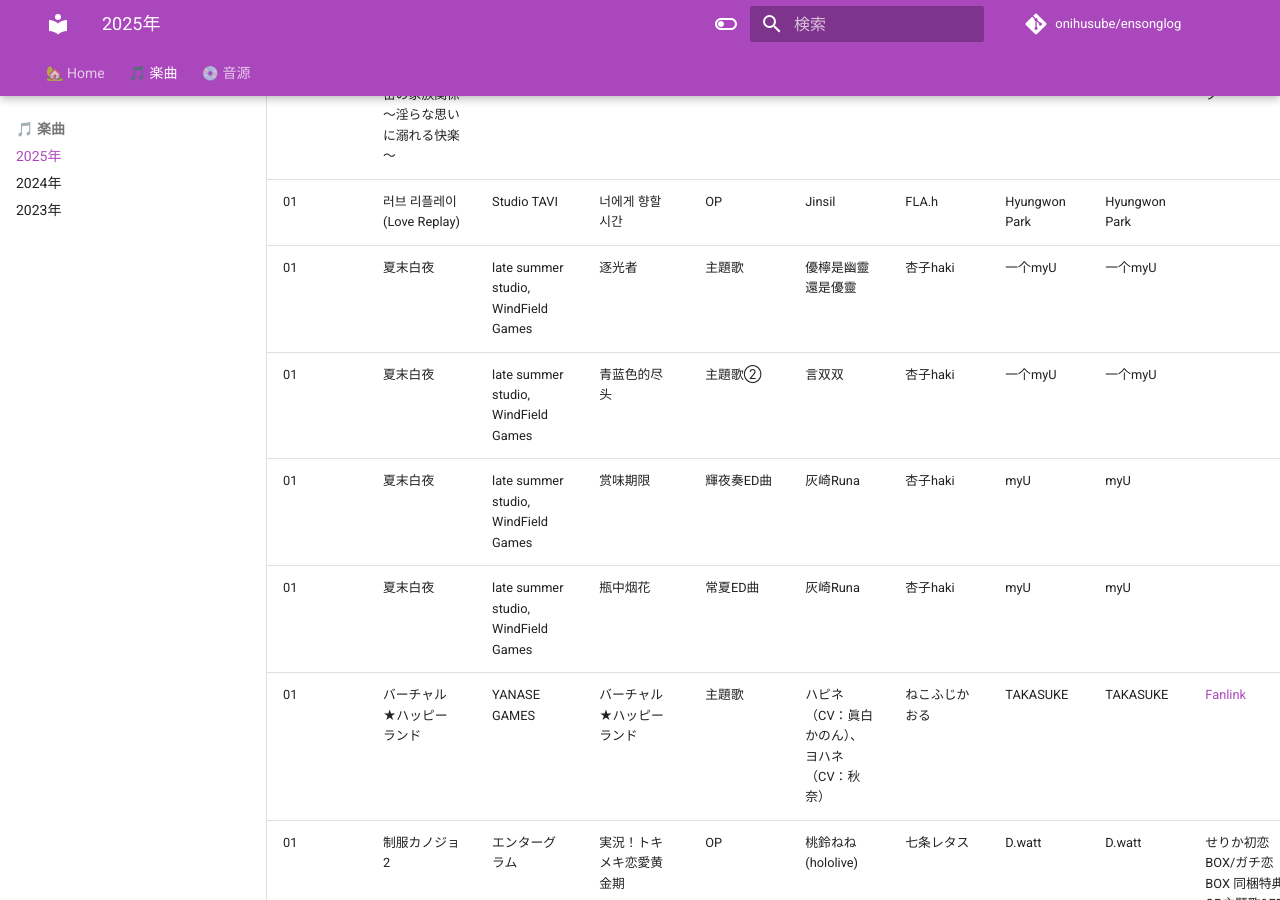
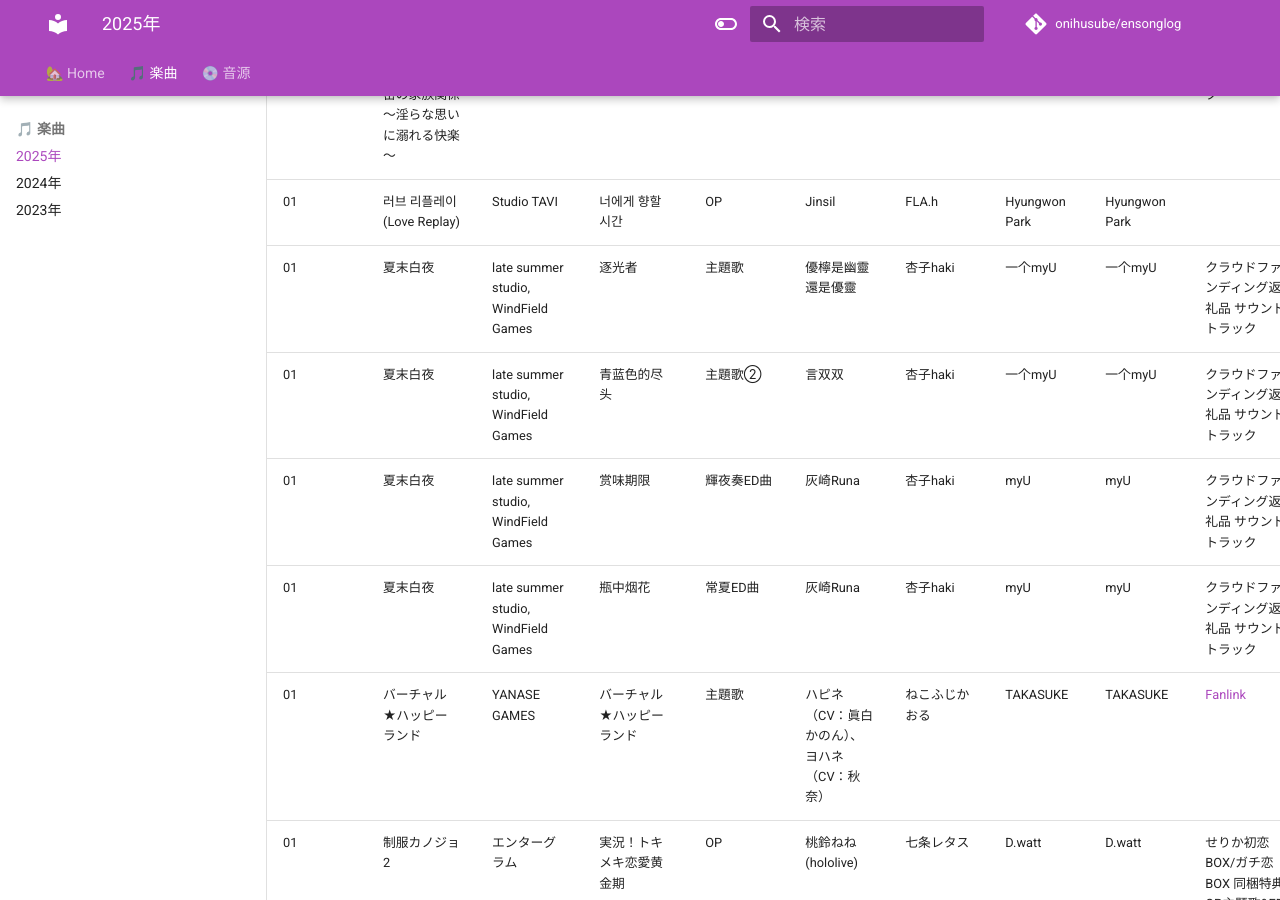
Before and after one commit to onihusube/ensonglog, an MkDocs documentation site: the page built from docs/2025/楽曲.md, in a window 1280 px wide and 900 px high, scrolled down 415 px. Built offline with MkDocs 1.6.1 and Material for MkDocs 9.7.7, drawn with Linux system fonts in a browser that asks for light colours; emoji names are drawn with the system emoji font; comment, search, counter and statistics services are not loaded.

Commit message:
夏末白夜のサントラ情報追記

```diff
--- a/docs/2025/楽曲.md
+++ b/docs/2025/楽曲.md
@@ -13,10 +13,10 @@ search:
 | 01<!--/15--> | 凪ノ恋 | Nutrients | 凪ノ詩 | OP | 薛南 | 都ユウ | 狐狗狸 |  |  |  | [:fontawesome-brands-youtube:](https://www.youtube.com/watch?v=IWTaXXLisYE) |
 | 01<!--/17--> | 母と姉との秘密の家族関係 ～淫らな思いに溺れる快楽～ | アパタイト | in to the dark | 主題歌 |  | ROLLY BOX | ROLLY BOX |  | ゲームディスク |  | [:rabbit:](https://chobit.cc/5i78t) |
 | 01<!--/17--> | 러브 리플레이 (Love Replay) | Studio TAVI | 너에게 향할 시간 | OP | Jinsil | FLA.h | Hyungwon Park | Hyungwon Park |  |  | [:fontawesome-brands-youtube:](https://youtu.be/NIwFws06uLY) |
-| 01<!--/22--> | 夏末白夜 | late summer studio, WindField Games | 逐光者 | 主題歌 | 優檸是幽靈還是優靈 | 杏子haki | 一个myU | 一个myU |  | 配音: Akiko_啾啾 | [B站](https://www.bilibili.com/video/BV1Ku41157BP/) [B站](https://www.bilibili.com/video/BV1yN411e7eR/) |
-| 01<!--/22--> | 夏末白夜 | late summer studio, WindField Games | 青蓝色的尽头 | 主題歌② | 言双双 | 杏子haki | 一个myU | 一个myU |  | 配音: w小璃 | [B站](https://bilibili.com/video/BV11aDDYDEoG) |
-| 01<!--/22--> | 夏末白夜 | late summer studio, WindField Games | 赏味期限 | 輝夜奏ED曲 | 灰崎Runa | 杏子haki | myU | myU |  |  | [B站](https://www.bilibili.com/video/BV1YZfVYmEBn) |
-| 01<!--/22--> | 夏末白夜 | late summer studio, WindField Games | 瓶中烟花 | 常夏ED曲 | 灰崎Runa | 杏子haki | myU | myU |  |  | [B站](https://www.bilibili.com/video/BV1YifWYkE5N) |
+| 01<!--/22--> | 夏末白夜 | late summer studio, WindField Games | 逐光者 | 主題歌 | 優檸是幽靈還是優靈 | 杏子haki | 一个myU | 一个myU | クラウドファンディング返礼品 サウンドトラック | 配音: Akiko_啾啾 | [B站](https://www.bilibili.com/video/BV1Ku41157BP/) [B站](https://www.bilibili.com/video/BV1yN411e7eR/) |
+| 01<!--/22--> | 夏末白夜 | late summer studio, WindField Games | 青蓝色的尽头 | 主題歌② | 言双双 | 杏子haki | 一个myU | 一个myU | クラウドファンディング返礼品 サウンドトラック | 配音: w小璃 | [B站](https://bilibili.com/video/BV11aDDYDEoG) |
+| 01<!--/22--> | 夏末白夜 | late summer studio, WindField Games | 赏味期限 | 輝夜奏ED曲 | 灰崎Runa | 杏子haki | myU | myU | クラウドファンディング返礼品 サウンドトラック |  | [B站](https://www.bilibili.com/video/BV1YZfVYmEBn) |
+| 01<!--/22--> | 夏末白夜 | late summer studio, WindField Games | 瓶中烟花 | 常夏ED曲 | 灰崎Runa | 杏子haki | myU | myU | クラウドファンディング返礼品 サウンドトラック |  | [B站](https://www.bilibili.com/video/BV1YifWYkE5N) |
 | 01<!--/22--> | バーチャル★ハッピーランド | YANASE GAMES | バーチャル★ハッピーランド | 主題歌 | ハピネ（CV：眞白かのん）、ヨハネ（CV：秋奈） | ねこふじかおる | TAKASUKE | TAKASUKE | [Fanlink](https://fanlink.tv/v9eY) |  | [:fontawesome-brands-youtube:](https://www.youtube.com/watch?v=vg7qzQmXP6o) |
 | 01<!--/23--> | 制服カノジョ2 | エンターグラム | 実況！トキメキ恋愛黄金期 | OP | 桃鈴ねね (hololive) | 七条レタス | D.watt | D.watt | せりか初恋BOX/ガチ恋BOX 同梱特典 OP主題歌&EDキャラソンミニアルバムCD「#『ガチコイソング』」 | | [:fontawesome-brands-youtube:](https://www.youtube.com/watch?v=fcVAU3Kz-tE) |
 | 01<!--/23--> | 制服カノジョ2 | エンターグラム |  | ED |  |  |  |  | せりか初恋BOX/ガチ恋BOX 同梱特典 OP主題歌&EDキャラソンミニアルバムCD「#『ガチコイソング』」 | | |
```
